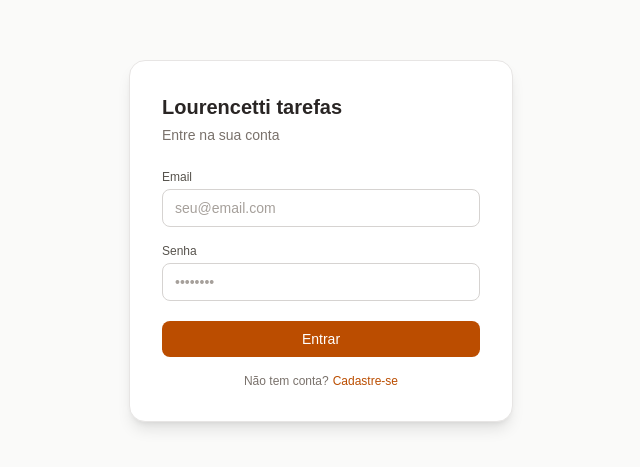
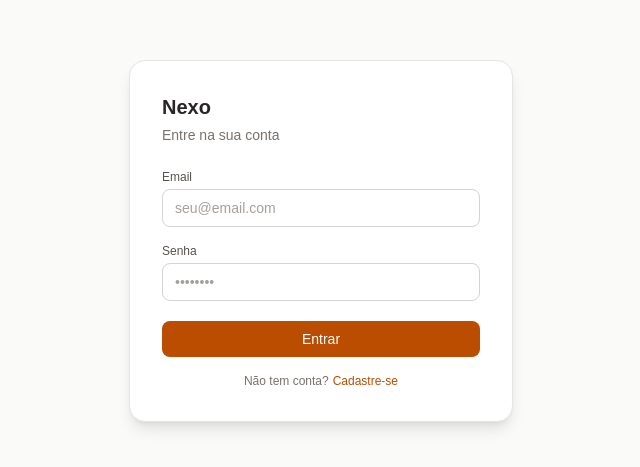
Before and after one commit to gabriellourencetti/API-de-To-Do-List, a Next.js app in the folder Frontend/meu-next-app/: page /login in a window 1280 px wide. Shown: the part 159-626 px from the top of the page, without its empty margins (319-959 px from the left). Built offline with nearby package versions, Linux system fonts and the light colour scheme.

Commit message:
add: colocando nome como variavel e adicionando uma saudação

```diff
--- a/Frontend/meu-next-app/app/login/page.jsx
+++ b/Frontend/meu-next-app/app/login/page.jsx
@@ -9,6 +9,7 @@ export default function Login() {
     const [tela, setTela] = useState('login'); // 'login' ou 'cadastro'
     const [erro, setErro] = useState('');
     const [carregando, setCarregando] = useState(false);
+    const name = 'Nexo'
 
     // Campos do formulário
     const [nome, setNome] = useState('');
@@ -72,7 +73,7 @@ export default function Login() {
 
                 {/* Título */}
                 <h1 className="text-xl font-semibold text-stone-800 dark:text-gray-100 mb-1">
-                    Lourencetti tarefas
+                      {name}
                 </h1>
                 <p className="text-sm text-stone-500 dark:text-gray-400 mb-6">
                     {tela === 'login' ? 'Entre na sua conta' : 'Crie sua conta'}
@@ -151,18 +152,18 @@ export default function Login() {
                         w-full text-sm font-medium text-white py-2 rounded-lg transition-colors
                         bg-amber-700 hover:bg-amber-800
                         dark:bg-indigo-600 dark:hover:bg-indigo-500
-                        disabled:opacity-50 disabled:cursor-not-allowed
+                        disabled:opacity-50 disabled:cursor-not-allowed cursor-pointer
                     "
                 >
                     {carregando ? 'Aguarde...' : tela === 'login' ? 'Entrar' : 'Criar conta'}
                 </button>
 
                 {/* Troca entre login e cadastro */}
-                <p className="text-xs text-center text-stone-500 dark:text-gray-400 mt-4">
+                <p className="text-xs text-center text-stone-500 dark:text-gray-400 mt-4 ">
                     {tela === 'login' ? 'Não tem conta?' : 'Já tem conta?'}
                     <button
                         onClick={() => { setTela(tela === 'login' ? 'cadastro' : 'login'); setErro(''); }}
-                        className="ml-1 text-amber-700 dark:text-indigo-400 hover:underline font-medium"
+                        className="ml-1 text-amber-700 dark:text-indigo-400 hover:underline font-medium cursor-pointer"
                     >
                         {tela === 'login' ? 'Cadastre-se' : 'Entrar'}
                     </button>
--- a/Frontend/meu-next-app/app/page.jsx
+++ b/Frontend/meu-next-app/app/page.jsx
@@ -11,6 +11,8 @@ const COLUNAS = [
   { id: 'fazendo',   label: 'Fazendo',   cor: 'bg-amber-50  border-amber-300  dark:bg-gray-700 dark:border-indigo-600' },
   { id: 'concluido', label: 'Concluído', cor: 'bg-stone-50  border-stone-200  dark:bg-gray-700 dark:border-gray-600' },
 ];
+
+const name = 'Nexo'
 
 export default function Home() {
   const [tarefas, setTarefas] = useState([]);
@@ -71,7 +73,7 @@ export default function Home() {
       <header className="bg-white dark:bg-gray-800 border-b border-stone-200 dark:border-gray-700 px-6 py-4 flex items-center shadow-sm">
         <div className="w-50">
           <h1 className="text-lg font-semibold text-stone-800 dark:text-gray-100">
-            Lourencetti tarefas
+          {name}
           </h1>
         </div>
         <div className="flex justify-end gap-3 w-full">
@@ -102,6 +104,8 @@ export default function Home() {
       </header>
 
       {/* ── KANBAN ───────────────────────────────── */}
+      <header className='w-full h-20 flex justify-center items-center'><h1 className='text-gray-500 font-bold text-3xl'>O que faremos hoje, {localStorage.getItem('nome')}?</h1></header>
+
       <DragDropContext onDragEnd={handleDragEnd}>
         <div className="flex justify-center gap-10 p-6 overflow-x-auto bg-stone-50 dark:bg-gray-900 transition-colors duration-300">
           {COLUNAS.map((coluna) => {
```
